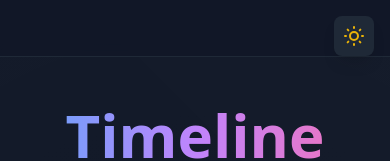
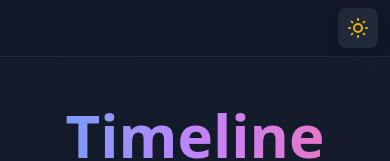
Before and after one commit to helwyza-f/timeline-history-museum, a Next.js app: page / in a window 390 px wide. Shown: the top 161 px of the page. Built offline with nearby package versions, Linux system fonts and the light colour scheme.

Commit message:
toogle fixed

```diff
--- a/src/app/layout.js
+++ b/src/app/layout.js
@@ -21,7 +21,7 @@ export default function RootLayout({ children }) {
         <ThemeToggle />
         <div className="flex min-h-screen flex-col">
           <header className="sticky top-0 z-40 w-full border-b border-gray-200 dark:border-gray-800 bg-white/95 dark:bg-gray-900/95  backdrop-blur supports-[backdrop-filter]:bg-white/60">
-            <div className="container flex h-14 md:h-20 items-center pl-10">
+            <div className="container flex h-14 md:h-20 items-center md:pl-10 pl-2">
               <div className="mr-4 hidden md:flex">
                 <a className="mr-6 flex items-center text-2xl space-x-2 font-bold" href="/">
                   Museum Timeline
--- a/src/components/ThemeToggle.js
+++ b/src/components/ThemeToggle.js
@@ -25,7 +25,7 @@ export default function ThemeToggle() {
   return (
     <button
       onClick={toggleDarkMode}
-      className="fixed top-4 right-4 z-50 p-2 rounded-lg bg-white dark:bg-gray-800 shadow-lg transition-all duration-300"
+      className="fixed md:top-4 md:right-4 top-2 right-3 z-50 p-2 rounded-lg bg-white dark:bg-gray-800 shadow-lg transition-all duration-300"
       aria-label="Toggle Dark Mode"
     >
       {darkMode ? (
```
